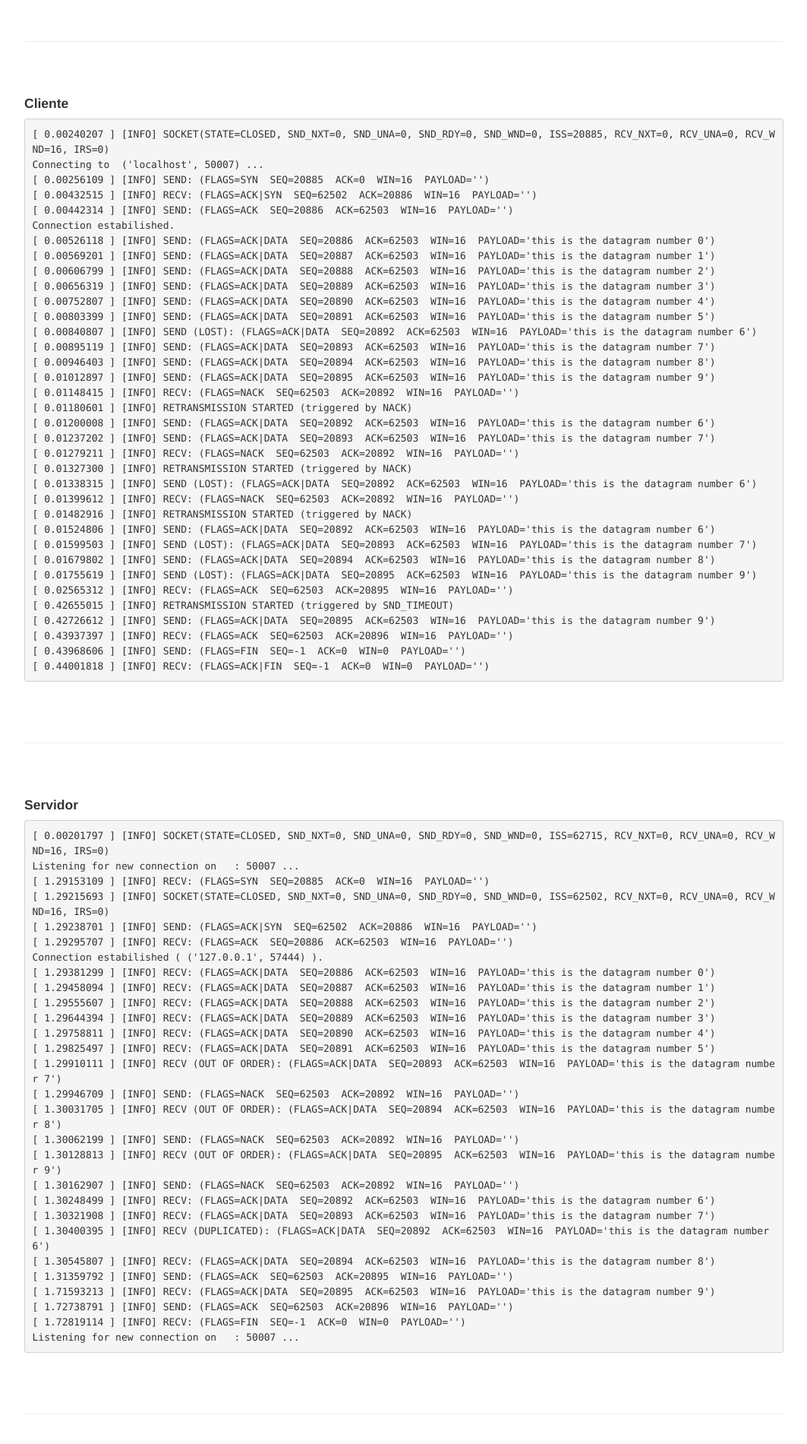
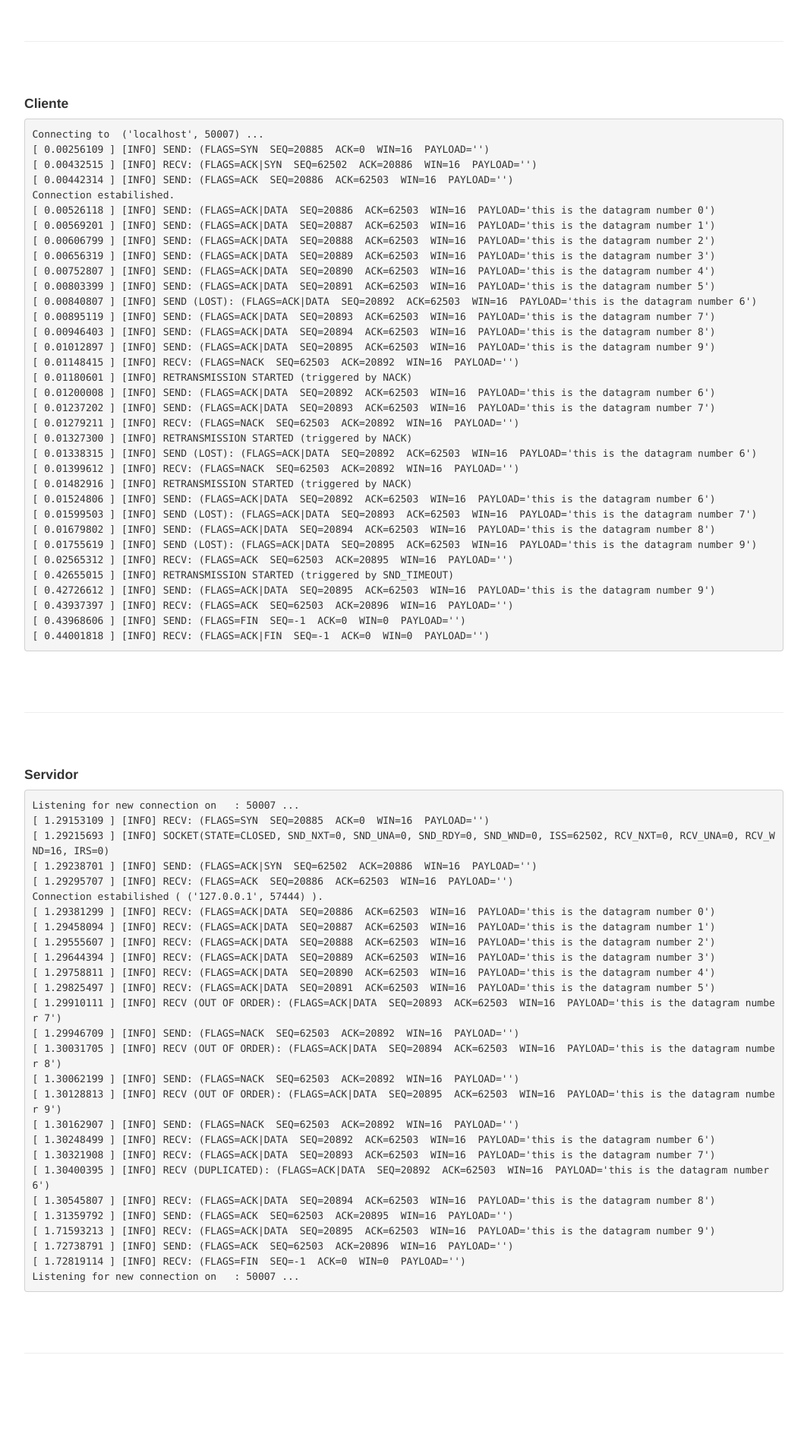
Before and after one commit to bazk/faketcp, a plain HTML site: page doc/logs/log_1.html in a window 1280 px wide. Shown: the part 478-2378 px from the top of the page at 76% size, without its empty margins (108-1171 px from the left). Drawn offline with Linux system fonts and the light colour scheme.

Commit message:
Remove unuseful first line from logs

```diff
--- a/doc/logs/log_1.html
+++ b/doc/logs/log_1.html
@@ -66,8 +66,7 @@
       <div class="row-fluid">
         <div class="span12">
           <h4>Cliente</h4>
-          <pre class="prettyprint linenums">[ 0.00240207 ] [INFO] SOCKET(STATE=CLOSED, SND_NXT=0, SND_UNA=0, SND_RDY=0, SND_WND=0, ISS=20885, RCV_NXT=0, RCV_UNA=0, RCV_WND=16, IRS=0)
-Connecting to  ('localhost', 50007) ...
+          <pre class="prettyprint linenums">Connecting to  ('localhost', 50007) ...
 [ 0.00256109 ] [INFO] SEND: (FLAGS=SYN  SEQ=20885  ACK=0  WIN=16  PAYLOAD='')
 [ 0.00432515 ] [INFO] RECV: (FLAGS=ACK|SYN  SEQ=62502  ACK=20886  WIN=16  PAYLOAD='')
 [ 0.00442314 ] [INFO] SEND: (FLAGS=ACK  SEQ=20886  ACK=62503  WIN=16  PAYLOAD='')
@@ -109,8 +108,7 @@ Connection estabilished.
       <div class="row-fluid">
         <div class="span12">
           <h4>Servidor</h4>
-          <pre class="prettyprint linenums lang-python">[ 0.00201797 ] [INFO] SOCKET(STATE=CLOSED, SND_NXT=0, SND_UNA=0, SND_RDY=0, SND_WND=0, ISS=62715, RCV_NXT=0, RCV_UNA=0, RCV_WND=16, IRS=0)
-Listening for new connection on   : 50007 ...
+          <pre class="prettyprint linenums lang-python">Listening for new connection on   : 50007 ...
 [ 1.29153109 ] [INFO] RECV: (FLAGS=SYN  SEQ=20885  ACK=0  WIN=16  PAYLOAD='')
 [ 1.29215693 ] [INFO] SOCKET(STATE=CLOSED, SND_NXT=0, SND_UNA=0, SND_RDY=0, SND_WND=0, ISS=62502, RCV_NXT=0, RCV_UNA=0, RCV_WND=16, IRS=0)
 [ 1.29238701 ] [INFO] SEND: (FLAGS=ACK|SYN  SEQ=62502  ACK=20886  WIN=16  PAYLOAD='')
```
